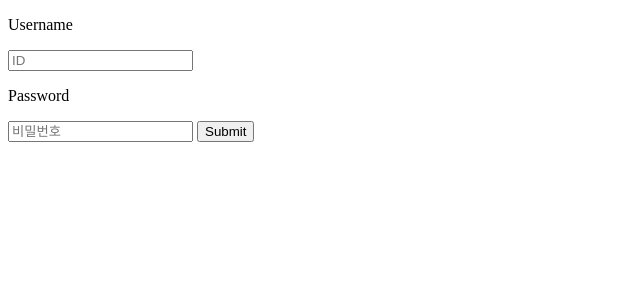
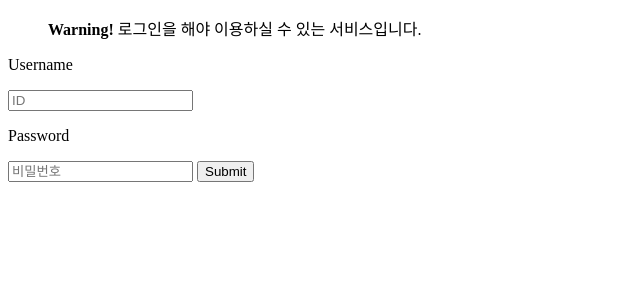
Before and after one commit to deadlylaid/book_connect, a Django app: page /login/?next=/booksale/ in a window 1280 px wide. Shown: the part 56-356 px from the top of the page, without its empty margins (0-640 px from the left). Run offline with Django 3.2, Linux system fonts and the light colour scheme.

Commit message:
update : add django contrib messages when user click '도서등록'button without login user can't see the message about "you must be login"

```diff
--- a/wef/users/views/log_in.py
+++ b/wef/users/views/log_in.py
@@ -2,11 +2,18 @@ from django.views.generic import View
 from django.shortcuts import render, redirect
 from django.core.urlresolvers import reverse
 from django.contrib.auth import login, authenticate
-
+from django.contrib import messages
 
 class LogInView(View):
 
     def get(self, request):
+        if request.GET.get('next', ''):
+            messages.add_message(
+                    request,
+                    messages.WARNING,
+                    "로그인을 해야 이용하실 수 있는 서비스입니다."
+                    )
+
         return render(
                 request,
                 'users/login.html',
--- a/wef/wef/templates/base.html
+++ b/wef/wef/templates/base.html
@@ -12,6 +12,7 @@
 
 <body>
     {% include "partials/header.html" %}
+    {% include "partials/messages.html" %}
   {% block body %}
   {% endblock %}
 </body>
--- /dev/null
+++ b/wef/wef/templates/partials/messages.html
@@ -0,0 +1,7 @@
+{% if messages %}
+  <ul class="messages">
+    {% for message in messages %}
+      <div><strong>Warning!</strong> {{ message }} </div>
+    {% endfor %}
+  </ul>
+{% endif %}
```
